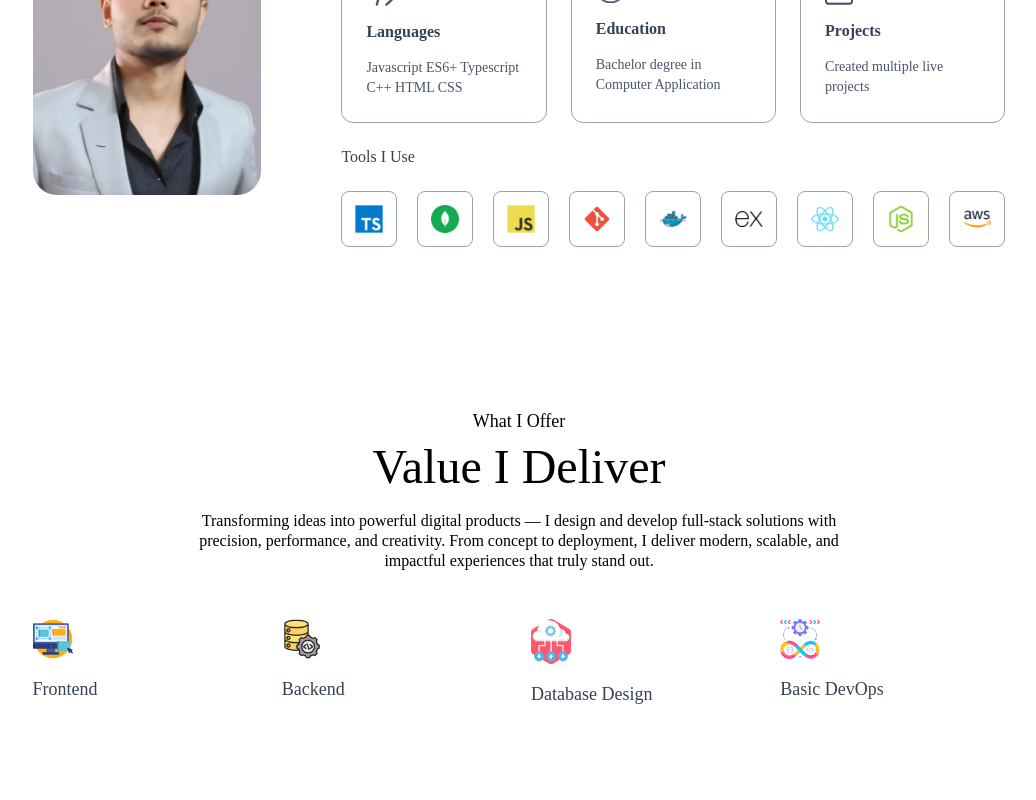
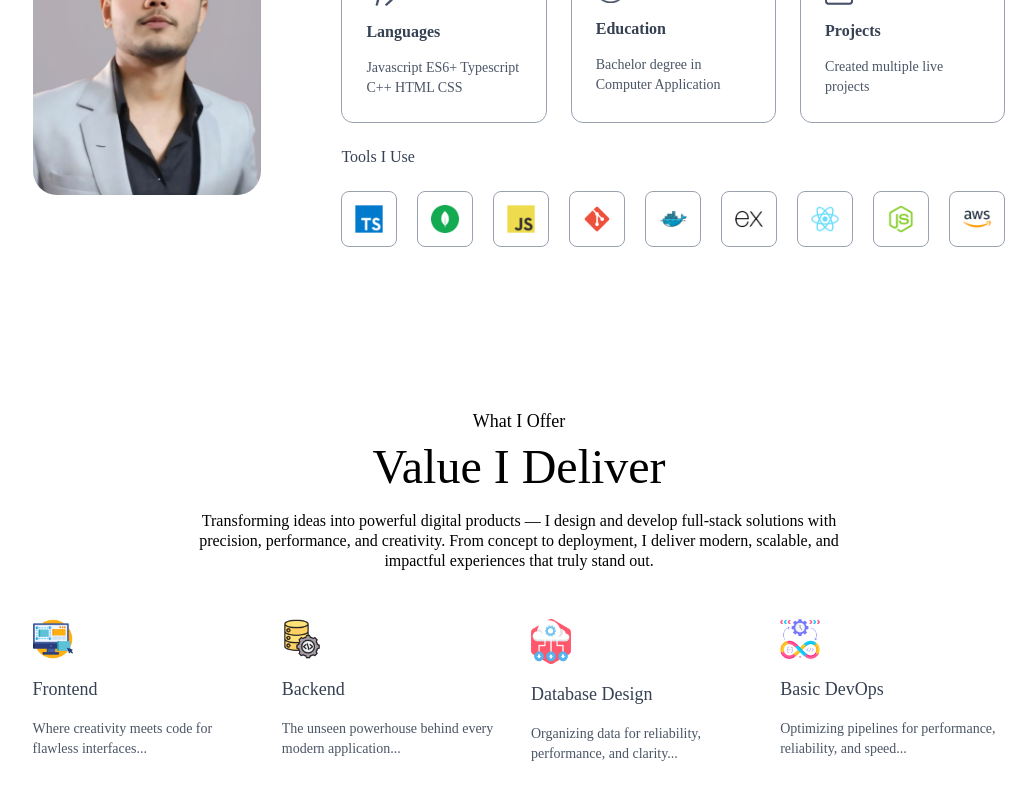
Before and after one commit to mohdasharshakeel/mohdasharshakeel-dev-portfolio, a Next.js app: page / in a window 1280 px wide. Shown: the part 1162-1962 px from the top of the page, without its empty margins (121-1157 px from the left). Built offline with nearby package versions, Linux system fonts and the light colour scheme; a web font is replaced by a local one.

Commit message:
discription

```diff
--- a/app/components/Services.jsx
+++ b/app/components/Services.jsx
@@ -15,6 +15,9 @@ const Services = () => {
           <div key={index}>
           <Image src={icon} alt='' className='w-10'/>
           <h3 className='text-lg my-4 text-gray-700'>{title}</h3>
+          <p className='text-sm text-gray-600 leading-5'>
+            {description}
+          </p>
 
           </div>
         ))}
```
